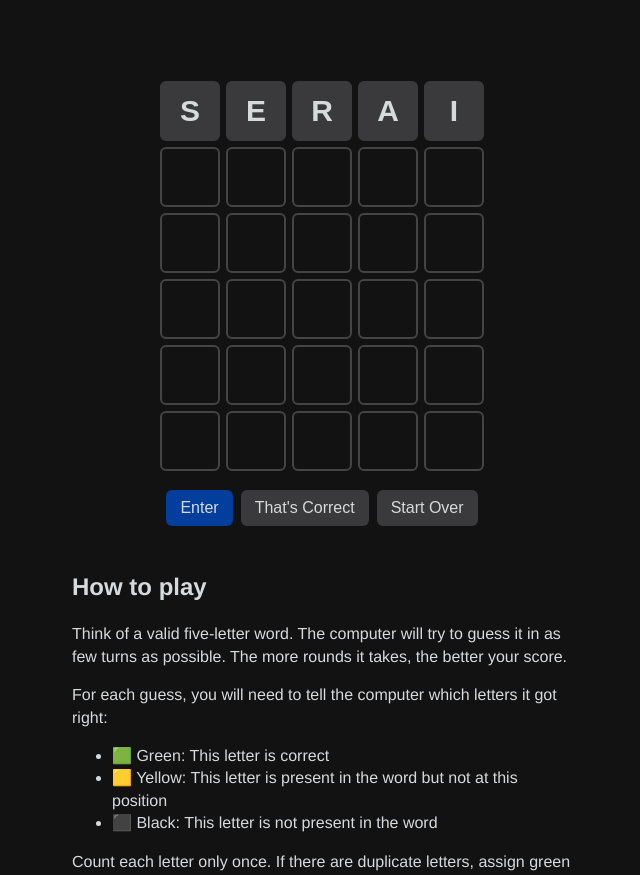
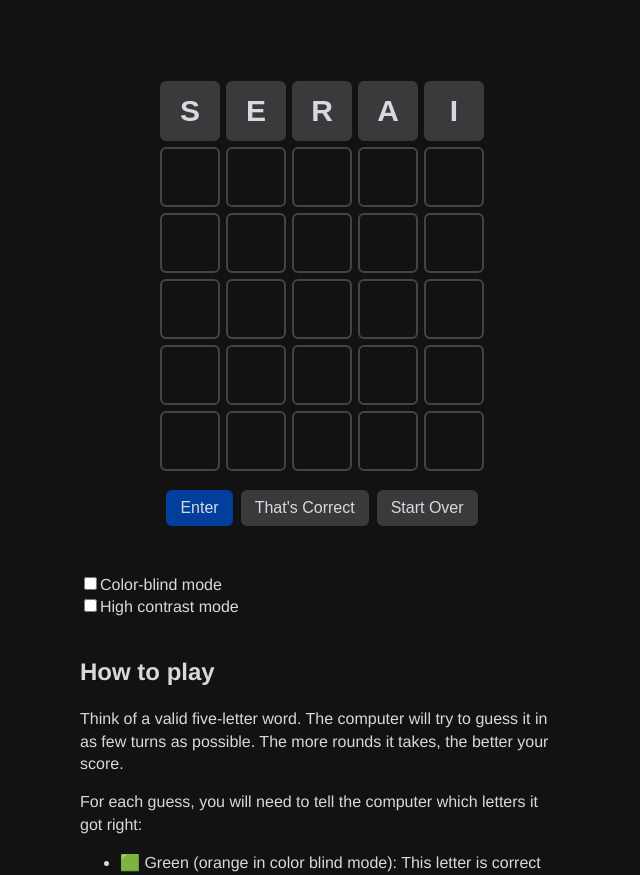
Before and after one commit to xsznix/eldrow, a React app in the folder web/: page / in a window 1280 px wide. Shown: the part 74-949 px from the top of the page, without its empty margins (318-958 px from the left). Built offline with nearby package versions, Linux system fonts and the light colour scheme.

Commit message:
instructions bug, ax

```diff
--- a/web/components/App.js
+++ b/web/components/App.js
@@ -2,6 +2,7 @@ import classnames from 'classnames';
 import React from 'react';
 
 import Guess from './Guess';
+import Settings from './Settings';
 import Share from './Share';
 
 const BLANK_GUESS = [['', 3], ['', 3], ['', 3], ['', 3], ['', 3]];
@@ -76,7 +77,7 @@ export default function App({api}) {
       case 'submit': {
         let newGuess;
         if (state.activeRow === 0) {
-          newGuess = api.first_guess(state.guesses[0].map(g => g[1]));
+          newGuess = api.first_guess(...state.guesses[0].map(g => g[1]));
         } else {
           newGuess = api.make_guess(
             state.guesses
@@ -182,6 +183,7 @@ export default function App({api}) {
           !state.loading && dispatch({type: 'reset'});
         }}>Start Over</button>
       </div>
+      <Settings />
     </>
   );
 }
--- /dev/null
+++ b/web/components/Settings.js
@@ -0,0 +1,59 @@
+import React from 'react';
+
+const html = document.documentElement;
+
+export default function Settings() {
+  const [colorBlind, setColorBlind] = useSetting(
+    'eldrow-colorblind',
+    false,
+    'colorblind',
+  );
+  const [highContrast, setHighContrast] = useSetting(
+    'eldrow-high-contrast',
+    false,
+    'high-contrast',
+  );
+  return <div id="settings">
+    <div>
+      <input
+        type="checkbox"
+        id="colorblind"
+        defaultChecked={colorBlind}
+        onChange={setColorBlind}
+      />
+      <label htmlFor="colorblind">Color-blind mode</label>
+    </div>
+    <div>
+      <input
+        type="checkbox"
+        id="high-contrast"
+        defaultChecked={highContrast}
+        onChange={setHighContrast}
+      />
+      <label htmlFor="high-contrast">High contrast mode</label>
+    </div>
+  </div>;
+}
+
+function useSetting(storageKey, defaultValue, className) {
+  const [value, setValue] = React.useState(
+    () => {
+      const val = localStorage.getItem(storageKey);
+      const boolVal = val ? val === 'true' : defaultValue;
+      if (boolVal) {
+        html.classList.add(className);
+      }
+      return boolVal;
+    }
+  );
+  return [value, e => {
+    const newValue = !!e.target.checked;
+    setValue(newValue);
+    localStorage.setItem(storageKey, newValue);
+    if (newValue) {
+      html.classList.add(className);
+    } else {
+      html.classList.remove(className);
+    }
+  }];
+}
--- a/web/index.html
+++ b/web/index.html
@@ -18,8 +18,8 @@
       <p>Think of a valid five-letter word. The computer will try to guess it in as few turns as possible. The more rounds it takes, the better your score.</p>
       <p>For each guess, you will need to tell the computer which letters it got right:</p>
       <ul>
-        <li>🟩 Green: This letter is correct</li>
-        <li>🟨 Yellow: This letter is present in the word but not at this position</li>
+        <li>🟩 Green (orange in color blind mode): This letter is correct</li>
+        <li>🟨 Yellow (blue in color blind mode): This letter is present in the word but not at this position</li>
         <li>⬛ Black: This letter is not present in the word</li>
       </ul>
       <p>Count each letter only once. If there are duplicate letters, assign green letters first, then give out yellows starting from the left. For example:</p>
@@ -35,12 +35,12 @@
           <tr>
             <td>AESIR</td>
             <td>SEALS</td>
-            <td>🟨🟨🟨⬛⬛</td>
+            <td>🟨🟩🟨⬛⬛</td>
           </tr>
           <tr>
             <td>SEALS</td>
             <td>AESIR</td>
-            <td>🟨🟨🟨⬛⬛</td>
+            <td>🟨🟩🟨⬛⬛</td>
           </tr>
           <tr>
             <td>SEEMS</td>
--- a/web/public/index.css
+++ b/web/public/index.css
@@ -14,6 +14,18 @@ html {
   --modal-background-color: #202021;
   --link-color: #5be;
   --primary-action-color: #023e9c;
+}
+
+html.colorblind {
+  --tile-present-color: #00AEE2;
+  --tile-correct-color: #FF6500;
+}
+
+html.high-contrast {
+  --color: white;
+  --body-background-color: black;
+  --secondary-color: #ddd;
+  --tile-border-color: white;
 }
 
 body {
@@ -72,8 +84,7 @@ a {
 }
 
 #react-root {
-  min-height: 529px;
-  margin-bottom: 24px;
+  min-height: 617px;
 }
 
 #errors {
@@ -163,6 +174,10 @@ a {
   border-color: var(--tile-not-present-color);
 }
 
+html.high-contrast .tile.score-not-present {
+  border-color: var(--tile-border-color);
+}
+
 .tile.score-present {
   background: var(--tile-present-color);
   border-color: var(--tile-present-color);
@@ -220,6 +235,18 @@ button.secondary {
   background: var(--tile-not-present-color);
 }
 
+html.high-contrast .game-action,
+html.high-contrast .modal-action {
+  border: 2px solid var(--tile-border-color);
+  -webkit-box-sizing: border-box;
+  -moz-box-sizing: border-box;
+  box-sizing: border-box;
+}
+
+html.high-contrast button.secondary {
+  background: none;
+}
+
 .game-action + .game-action, .modal-action + .modal-action {
   margin-left: 8px;
 }
@@ -258,40 +285,14 @@ button.secondary {
   font-weight: 500;
 }
 
-#about {
-  line-height: 1.4;
+#settings {
+  margin-top: 40px;
 }
 
-/* need to move the solver into a web worker to enable loading animation
-.tile.loading {
-  animation: tile_loading 1.5s 0s infinite ease-in-out running both;
+#about, #settings {
+  line-height: 1.4;
+  -webkit-box-sizing: border-box;
+  -moz-box-sizing: border-box;
+  box-sizing: border-box;
+  padding: 8px;
 }
-
-.tile.loading:nth-child(2) {
-  animation-delay: 0.1s;
-}
-
-.tile.loading:nth-child(3) {
-  animation-delay: 0.2s;
-}
-
-.tile.loading:nth-child(4) {
-  animation-delay: 0.3s;
-}
-
-.tile.loading:nth-child(5) {
-  animation-delay: 0.4s;
-}
-
-@keyframes tile_loading {
-  0% {
-    background: var(--body-background-color);
-  }
-  60% {
-    background: var(--tile-not-present-color);
-  }
-  100% {
-    background: var(--body-background-color);
-  }
-}
-*/
```
